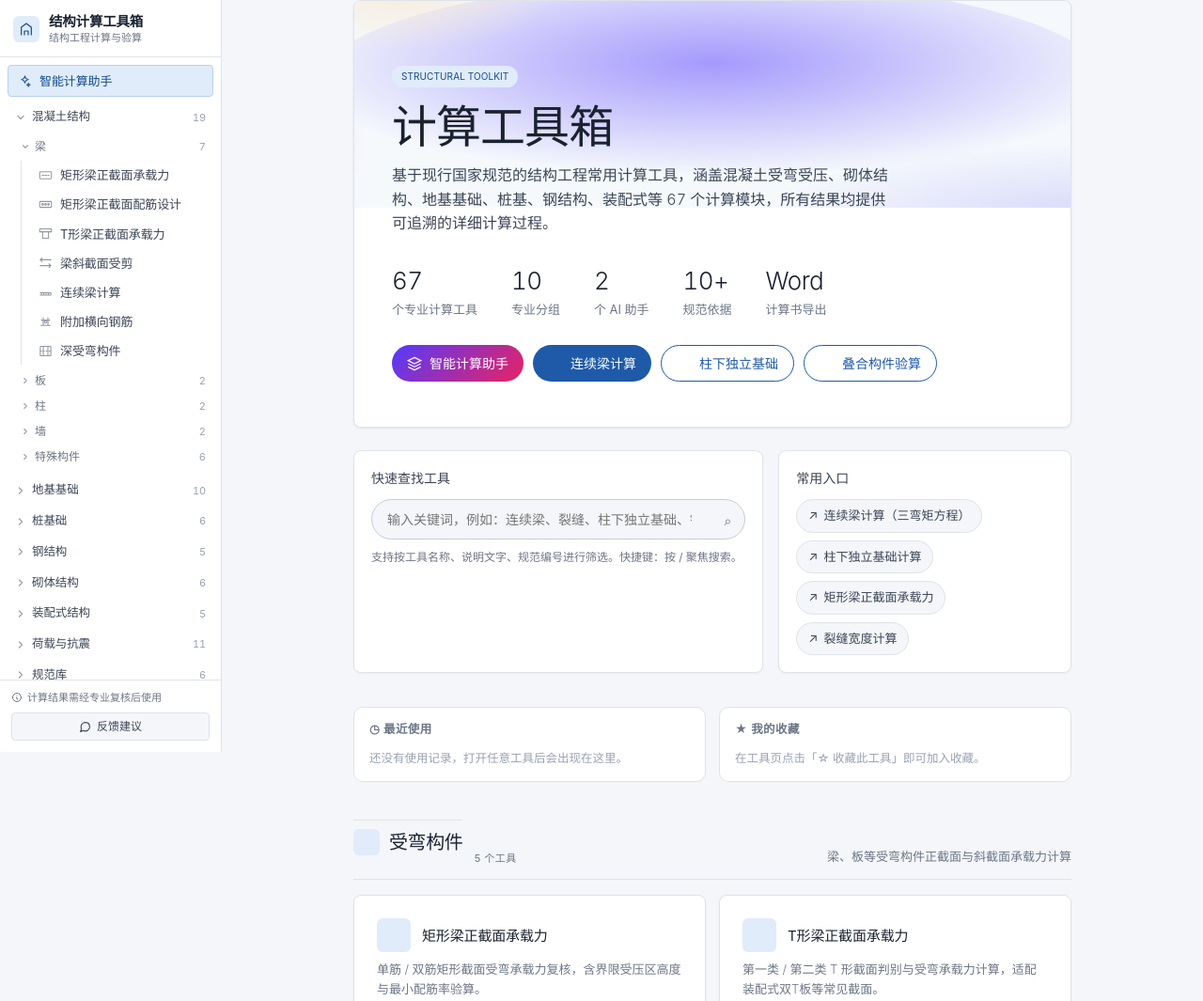
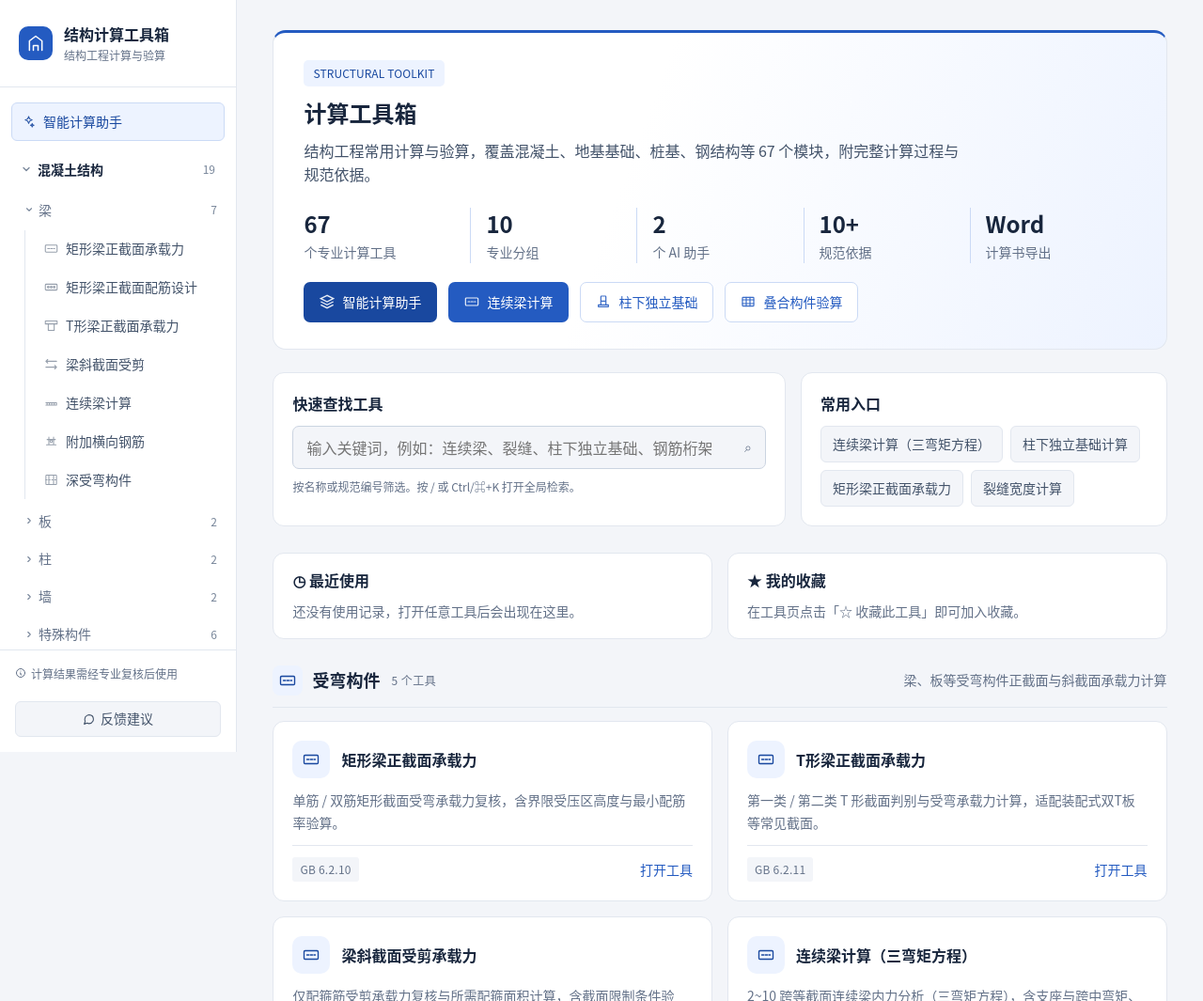
Before and after one commit to lining9898/struct-calc-toolkit, a plain HTML site: page index.html in a window 1280 px wide. Shown: the top 1065 px of the page at 94% size. Drawn offline with Linux system fonts and the light colour scheme.

Commit message:
统一结构计算工具箱布局与标题字体 (#1)
* style: unify toolkit layout and heading typography

* fix(ui): restore home search on return and align card icons

* style: load consistent layout and typography theme

* chore: preserve original home file line endings

* chore: preserve original entry file formatting

```diff
--- a/index.html
+++ b/index.html
@@ -1222,6 +1222,7 @@
 }
 
 </style>
+<link rel="stylesheet" href="src/ui/ui-refinement.css">
 </head>
 <body>
 <div class="app">
--- a/src/ui/home.js
+++ b/src/ui/home.js
@@ -19,7 +19,7 @@ function renderHome() {
     var groups = [
         {
             key: 'bending', name: '受弯构件', desc: '梁、板等受弯构件正截面与斜截面承载力计算',
-            icon: 'beam',
+            icon: 'beam-rect',
             tools: [
                 { id: 'beam-rect', t: '矩形梁正截面承载力', d: '单筋 / 双筋矩形截面受弯承载力复核，含界限受压区高度与最小配筋率验算。', code: 'GB 6.2.10' },
                 { id: 'beam-t', t: 'T形梁正截面承载力', d: '第一类 / 第二类 T 形截面判别与受弯承载力计算，适配装配式双T板等常见截面。', code: 'GB 6.2.11' },
@@ -30,7 +30,7 @@ function renderHome() {
         },
         {
             key: 'slab', name: '板与楼梯', desc: '单向板、双向板、板式楼梯等水平构件计算',
-            icon: 'slab',
+            icon: 'slab-rect',
             tools: [
                 { id: 'slab-rect', t: '单块矩形板计算', d: '四边支承矩形板，按长短边比判别单向/双向板，弹性理论查表法计算跨中与支座弯矩并配筋。', code: '弹性薄板理论 / GB 6.2.10' },
                 { id: 'stair-slab', t: '板式楼梯计算', d: '梯段斜板 + 平台板内力与配筋计算，含恒载、活载组合，梯梁简化验算提示。', code: 'GB 50009 / GB 6.2.10' }
@@ -38,14 +38,14 @@ function renderHome() {
         },
         {
             key: 'column', name: '受压构件', desc: '轴心、偏心受压柱承载力与稳定验算',
-            icon: 'column',
+            icon: 'column-axial',
             tools: [
                 { id: 'column-axial', t: '轴心受压柱承载力', d: '普通箍筋柱承载力复核与纵筋面积计算，自动按长细比取稳定系数 φ。', code: 'GB 6.2.15' }
             ]
         },
         {
             key: 'check', name: '构件验算', desc: '裂缝宽度、挠度、冲切、局部受压等专项验算',
-            icon: 'check',
+            icon: 'punching',
             tools: [
                 { id: 'crack-width', t: '裂缝宽度计算', d: '受弯构件最大裂缝宽度 w_max 计算，含有效受拉配筋率、钢筋应力、应变不均匀系数及与限值比较。', code: 'GB/T 50010-2010（2024年版） 第 7.1 章' },
                 { id: 'deflection', t: '挠度验算', d: '受弯构件短期刚度 B_s、长期刚度 B 及挠度 f 计算，与规范挠度限值比较判定。', code: 'GB/T 50010-2010（2024年版） 第 7.2 章' },
@@ -57,7 +57,7 @@ function renderHome() {
         },
         {
             key: 'precast', name: '装配式', desc: '叠合构件、外墙板与锚固件设计验算',
-            icon: 'precast',
+            icon: 'slab-rect',
             tools: [
                 { id: 'stage-check', t: '叠合构件两阶段验算', d: '叠合板 / 叠合梁施工阶段第一阶段承载力、受拉钢筋应力与叠合面受剪验算。', code: 'GB/T 50010-2010（2024年版） 附录 H' },
                 { id: 'l22zg401', t: '预应力钢管桁架叠合板', d: 'L22ZG401 预应力混凝土钢管桁架叠合板：底板选用查询、荷载等级计算、施工阶段验算。', code: 'L22ZG401 鲁2022' },
@@ -68,7 +68,7 @@ function renderHome() {
         },
         {
             key: 'foundation', name: '地基基础', desc: '独立基础、条形基础、地基承载力与沉降',
-            icon: 'footing',
+            icon: 'footing-col',
             tools: [
                 { id: 'footing-col', t: '柱下独立基础计算', d: '轴心/偏心受压独立基础：基底面积确定、地基承载力验算、冲切验算、底板双向配筋。', code: 'GB 50007-2011 / GB 6.2.10' },
                 { id: 'footing-wall', t: '墙下条形基础计算', d: '扩展式条形基础：基础宽度确定、高度验算、底板横向受力筋与纵向分布筋。', code: 'GB 50007-2011 / GB 6.2.10' },
@@ -82,7 +82,7 @@ function renderHome() {
         },
         {
             key: 'pile', name: '桩基', desc: '单桩承载力、桩承台、桩基沉降与水平力',
-            icon: 'pile',
+            icon: 'pile-cap',
             tools: [
                 { id: 'pile-cap', t: '独立桩承台计算', d: '柱下独立桩承台：各桩反力分配、柱下与角桩冲切、承台受弯配筋、斜截面受剪。', code: 'JGJ 94-2008 第 5.9 条' },
                 { id: 'pile-single', t: '单桩竖向承载力', d: '按土的物理指标经验参数法：侧阻 + 端阻计算 Ra = upΣqsikli + qpkAp。', code: 'JGJ 94-2008 第 5.3 条' },
@@ -94,7 +94,7 @@ function renderHome() {
         },
         {
             key: 'masonry', name: '砌体结构', desc: '砌体受压、局部受压、过梁、挑梁、墙梁',
-            icon: 'masonry',
+            icon: 'mas-comp',
             tools: [
                 { id: 'mas-comp', t: '砌体受压承载力与高厚比', d: '砌体墙 / 柱受压承载力 φfA 验算与高厚比 β ≤ μ1μ2[β] 验算。', code: 'GB 50003-2011 第 5.1、6.1 条' },
                 { id: 'mas-local', t: '砌体局部受压验算', d: '梁端支承处、垫块下砌体局部受压承载力验算，含局部抗压强度提高系数 γ。', code: 'GB 50003-2011 第 5.2 条' },
@@ -106,7 +106,7 @@ function renderHome() {
         },
         {
             key: 'steel', name: '钢结构', desc: '钢柱、钢梁、螺栓、焊缝、锚栓',
-            icon: 'steel',
+            icon: 'steel-beam',
             tools: [
                 { id: 'steel-column', t: '钢柱受压承载力', d: '实腹式钢柱轴心受压整体稳定验算，含长细比、稳定系数 φ、毛截面面积 A。', code: 'GB 50017-2017 第 7.2 节' },
                 { id: 'steel-beam', t: '钢梁受弯承载力', d: '工字形 / H 型钢梁抗弯强度、抗剪强度、整体稳定与局部受压验算。', code: 'GB 50017-2017 第 6 章' },
@@ -117,7 +117,7 @@ function renderHome() {
         },
         {
             key: 'misc', name: '综合计算', desc: '荷载组合、地震、水池、挡土墙、吊车等',
-            icon: 'misc',
+            icon: 'load-combo',
             tools: [
                 { id: 'load-combo', t: '荷载组合计算', d: '基本组合 / 标准组合 / 准永久组合 / 地震组合，含可变荷载组合值系数。', code: 'GB 50009-2012 / GB/T 50011-2010（2024年版）' },
                 { id: 'seismic', t: '地震作用计算', d: '底部剪力法计算水平地震作用，含等效总重力荷载、特征周期、水平影响系数 α。', code: 'GB/T 50011-2010（2024年版） 第 5 章' },
@@ -169,7 +169,7 @@ function renderHome() {
         '<div class="hero-content">' +
         '<span class="eyebrow">Structural Toolkit</span>' +
         '<h1>计算工具箱</h1>' +
-        '<p class="subtitle">基于现行国家规范的结构工程常用计算工具，涵盖混凝土受弯受压、砌体结构、地基基础、桩基、钢结构、装配式等 ' + calcToolCount + ' 个计算模块，所有结果均提供可追溯的详细计算过程。</p>' +
+        '<p class="subtitle">结构工程常用计算与验算，覆盖混凝土、地基基础、桩基、钢结构等 ' + calcToolCount + ' 个模块，附完整计算过程与规范依据。</p>' +
         '<div class="home-stats">' +
             '<div class="stat"><span class="num">' + calcToolCount + '</span><span class="lbl">个专业计算工具</span></div>' +
             '<div class="stat"><span class="num">' + groups.length + '</span><span class="lbl">专业分组</span></div>' +
@@ -178,10 +178,10 @@ function renderHome() {
             '<div class="stat"><span class="num">Word</span><span class="lbl">计算书导出</span></div>' +
         '</div>' +
         '<div class="quick-entry">' +
-            '<a href="#/calc-assistant" style="background:linear-gradient(135deg,#533afd,#ea2261);color:#fff;border:none">' + '<svg width="16" height="16" viewBox="0 0 24 24" fill="none" stroke="currentColor" stroke-width="2"><path d="M12 2L2 7l10 5 10-5-10-5z"/><path d="M2 17l10 5 10-5"/><path d="M2 12l10 5 10-5"/></svg> 智能计算助手</a>' +
-            '<a href="#/beam-cont">' + iconFor('beam', 16) + ' 连续梁计算</a>' +
-            '<a href="#/footing-col" class="secondary">' + iconFor('footing', 16) + ' 柱下独立基础</a>' +
-            '<a href="#/stage-check" class="secondary">' + iconFor('precast', 16) + ' 叠合构件验算</a>' +
+            '<a href="#/calc-assistant" class="assistant-entry">' + '<svg width="16" height="16" viewBox="0 0 24 24" fill="none" stroke="currentColor" stroke-width="2"><path d="M12 2L2 7l10 5 10-5-10-5z"/><path d="M2 17l10 5 10-5"/><path d="M2 12l10 5 10-5"/></svg> 智能计算助手</a>' +
+            '<a href="#/beam-cont">' + iconFor('beam-rect', 16) + ' 连续梁计算</a>' +
+            '<a href="#/footing-col" class="secondary">' + iconFor('footing-col', 16) + ' 柱下独立基础</a>' +
+            '<a href="#/stage-check" class="secondary">' + iconFor('slab-rect', 16) + ' 叠合构件验算</a>' +
         '</div>' +
         '</div>' +
     '</div>';
@@ -209,7 +209,7 @@ function renderHome() {
                 '<p>' + t.d + '</p>' +
                 '<div class="card-foot">' +
                     '<span class="code-tag">' + t.code + '</span>' +
-                    '<span class="go-arrow">打开 →</span>' +
+                    '<span class="go-arrow">打开工具</span>' +
                 '</div>' +
             '</a>';
         });
@@ -243,19 +243,23 @@ function renderHome() {
     closeSidebar();
     // 交互增强层：最近使用 / 我的收藏 快捷块（ui/ux.js）
     if (window.UX && window.UX.onHomeRendered) window.UX.onHomeRendered();
+    if (window.enhanceHomeUI) window.enhanceHomeUI();
 }
 
 
 /* ===== TYAI 增强：搜索、快捷入口、移动端优化 ===== */
 (function () {
+    window.enhanceHomeUI = function () {
+        enhanceHomeSearch();
+        enhanceCards();
+    };
     function ready(fn) {
         if (document.readyState !== 'loading') fn();
         else document.addEventListener('DOMContentLoaded', fn);
     }
     ready(function () {
         enhanceMobileNav();
-        enhanceHomeSearch();
-        enhanceCards();
+        window.enhanceHomeUI();
     });
     function enhanceMobileNav() {
         if (!document.querySelector('.topbar')) {
@@ -304,7 +308,7 @@ function renderHome() {
                     <input id="tyaiToolSearch" type="search" placeholder="输入关键词，例如：连续梁、裂缝、柱下独立基础、钢筋桁架楼板">
                     <span class="tyai-search-icon">⌕</span>
                 </div>
-                <div class="tyai-search-hint">支持按工具名称、说明文字、规范编号进行筛选。快捷键：按 / 聚焦搜索。</div>
+                <div class="tyai-search-hint">按名称或规范编号筛选。按 / 或 Ctrl/⌘+K 打开全局检索。</div>
             </div>
             <div class="tyai-fav-panel">
                 <div class="tyai-fav-title">常用入口</div>
@@ -340,7 +344,7 @@ function renderHome() {
             var title = card.querySelector('h3') ? card.querySelector('h3').textContent.trim() : card.textContent.trim().slice(0, 12);
             var a = document.createElement('a');
             a.href = 'javascript:void(0)';
-            a.innerHTML = '<span>↗</span>' + title;
+            a.textContent = title;
             a.addEventListener('click', function () {
                 card.scrollIntoView({ behavior: 'smooth', block: 'center' });
                 setTimeout(function () { card.click(); }, 260);
--- /dev/null
+++ b/src/ui/ui-refinement.css
@@ -0,0 +1,229 @@
+/* 结构计算工具箱：统一布局、排版与响应式；加载在原样式之后。 */
+:root {
+  --primary: #245bc1;
+  --primary-deep: #19489f;
+  --primary-press: #14397d;
+  --primary-bg-subdued: #edf3ff;
+  --primary-line: #cbdaf5;
+  --canvas-soft: #f3f5f9;
+  --canvas-muted: #eaf0f7;
+  --hairline: #e2e7ef;
+  --hairline-input: #cbd4e1;
+  --ink: #18263d;
+  --ink-secondary: #43536a;
+  --ink-mute: #637188;
+  --ink-faint: #78869a;
+  --r-sm: 6px;
+  --r-md: 8px;
+  --r-lg: 12px;
+}
+body { font-size: 1rem; line-height: 1.65; }
+button, input, select, textarea { font-family: inherit; }
+.app { display: flex; align-items: flex-start; }
+.sidebar { width: 252px; flex-basis: 252px; height: 100dvh; }
+.sidebar .sidebar-head, .sidebar .brand { padding: 24px 20px; gap: 12px; min-height: 92px; }
+.sidebar .brand-mark { width: 36px; height: 36px; border-radius: 10px; background: var(--primary); color: white; }
+.sidebar .brand-mark svg { width: 20px; height: 20px; }
+.sidebar .app-name { font-size: 1rem; font-weight: 650; line-height: 1.5; letter-spacing: 0; }
+.sidebar .app-sub { font-size: .75rem; font-weight: 400; margin-top: 3px; }
+.sidebar nav { padding: 16px 12px; }
+.nav-group { margin-bottom: 10px; }
+.group-title, .sidebar .group-label { font-size: .875rem; font-weight: 600; padding: 10px 10px; letter-spacing: 0; }
+.subgroup-title { font-size: .875rem; padding: 8px; }
+.group-count { font-size: .75rem; }
+.sidebar a.nav { min-height: 40px; padding: 9px 10px; font-size: .875rem; letter-spacing: 0; line-height: 1.5; }
+.sidebar a.nav .nav-text { white-space: normal; overflow-wrap: anywhere; }
+.sidebar a.nav.active { background: var(--primary-bg-subdued); color: var(--primary-deep); font-weight: 600; }
+.sidebar .sidebar-footer { padding: 16px; }
+.sidebar .foot-note { font-size: .75rem; font-weight: 400; }
+.sidebar .feedback-btn { min-height: 38px; font-size: .875rem; }
+.main { padding-bottom: 48px; }
+.main-inner { width: 100%; max-width: 1256px; padding: 32px clamp(24px, 3vw, 48px) 0; }
+.mesh-bg, .home-hero .hero-mesh { display: none; }
+.home-hero {
+  margin: 0 0 24px; padding: 28px 32px;
+  background: linear-gradient(110deg, #fff 40%, #edf3ff);
+  border-radius: 14px; box-shadow: none;
+  border-top: 3px solid var(--primary);
+}
+.home-hero .hero-content { padding-top: 0; }
+.home-hero .eyebrow { font-size: .75rem; font-weight: 500; margin-bottom: 10px; border-radius: 5px; }
+.home-hero h1 { font-size: clamp(1.75rem, 2.4vw, 2.25rem); font-weight: 650; line-height: 1.35; letter-spacing: 0; }
+.home-hero .subtitle { max-width: 700px; margin-top: 10px; font-size: 1rem; font-weight: 400; }
+.home-stats { gap: 0; margin-top: 22px; }
+.home-stats .stat { padding: 0 24px; border-left: 1px solid var(--primary-line); }
+.home-stats .stat:first-child { border-left: 0; padding-left: 0; }
+.home-stats .stat .num { font-size: 1.5rem; font-weight: 600; letter-spacing: 0; line-height: 1.4; }
+.home-stats .stat .lbl { font-size: .875rem; }
+.quick-entry { margin-top: 20px; gap: 12px; }
+.quick-entry a { min-height: 42px; padding: 9px 16px; border: 1px solid transparent; border-radius: 7px; font-weight: 500; }
+.quick-entry a.secondary { background: white; border-color: var(--primary-line); }
+.tyai-home-tools { margin: 0 0 28px; grid-template-columns: minmax(0, 1.4fr) minmax(0, 1fr); gap: 16px; align-items: stretch; }
+.tyai-search-panel, .tyai-fav-panel { min-width: 0; padding: 20px; box-shadow: none; }
+.tyai-search-title, .tyai-fav-title { font-size: .875rem; font-weight: 600; color: var(--ink); }
+.tyai-search-box input { min-height: 44px; border-radius: 7px; font-size: 1rem; padding: 10px 42px 10px 14px; }
+.tyai-search-hint { font-size: .75rem; }
+.tyai-fav-list a { min-height: 36px; border-radius: 6px; font-size: .875rem; }
+.tool-section { margin-bottom: 28px; }
+.tool-section-head { align-items: center; flex-direction: row; flex-wrap: wrap; gap: 12px; margin-bottom: 14px; padding-bottom: 12px; }
+/* 不让结果区 .sec-title 的边线和内边距污染首页分组标题。 */
+.tool-section-head .sec-title { margin: 0; padding: 0; border: 0; font-size: 1.125rem; font-weight: 600; letter-spacing: 0; line-height: 1.5; }
+.tool-section-head .sec-title .sec-icon { width: 32px; height: 32px; }
+.tool-section-head .sec-desc { font-size: .875rem; font-weight: 400; margin-left: auto; padding: 0; }
+.tool-section-head .sec-count { font-size: .75rem; padding: 0; }
+.section-grid { grid-template-columns: repeat(2, minmax(0, 1fr)); gap: 16px; align-items: stretch; }
+.section-card { min-width: 0; padding: 20px; gap: 12px; box-shadow: none; }
+.section-card .card-top { align-items: center; gap: 12px; }
+.section-card .card-icon { width: 40px; height: 40px; border-radius: 10px; }
+.section-card h3 { font-size: 1rem; font-weight: 600; line-height: 1.5; letter-spacing: 0; }
+.section-card p { font-size: .875rem; font-weight: 400; line-height: 1.7; overflow-wrap: anywhere; }
+.section-card .card-foot { margin-top: auto; padding-top: 12px; gap: 12px; flex-wrap: wrap; }
+.section-card .code-tag { font-size: .75rem; overflow-wrap: anywhere; }
+.section-card .go-arrow { font-size: .875rem; }
+.section-card:hover { transform: translateY(-2px); border-color: var(--primary-line); box-shadow: 0 6px 18px rgba(24, 38, 61, .07); }
+.tool-head { padding: 0 0 24px; gap: 14px; flex-wrap: wrap; }
+.tool-head > div { min-width: 0; }
+.tool-head .back { width: 40px; height: 40px; flex-shrink: 0; }
+.tool-head h2 { font-size: 1.5rem; line-height: 1.4; letter-spacing: 0; }
+.tool-head .sub { font-size: .875rem; line-height: 1.6; }
+.tool-head .btn-export { min-height: 40px; font-size: .875rem; padding: 8px 14px; margin-left: auto; }
+.tool-grid { display: grid; grid-template-columns: minmax(0, 1.45fr) minmax(280px, 1fr); gap: 20px; align-items: start; }
+.tool-grid > *, .grid2 > * { min-width: 0; }
+.side-col { order: 0; gap: 20px; }
+.panel { padding: 24px; border-radius: 12px; box-shadow: none; }
+.panel + .panel { margin-top: 20px; }
+.side-col > .panel + .panel { margin-top: 0; }
+.panel-title { font-size: 1rem; margin-bottom: 20px; padding-bottom: 12px; }
+.grid2 { grid-template-columns: repeat(2, minmax(0, 1fr)); gap: 18px 20px; }
+.form-single { max-width: none; }
+.field { gap: 7px; }
+.field label { font-size: .875rem; line-height: 1.6; }
+.field label span { font-size: .75rem; }
+.field input, .field select, .text-input { min-height: 44px; padding: 10px 12px; font-size: 1rem; border-radius: 6px; }
+.field .hint { font-size: .75rem; line-height: 1.6; }
+.btn-group { gap: 12px; margin-top: 24px; }
+.btn { min-height: 44px; flex: 0 1 auto; padding: 10px 22px; font-size: .875rem; border-radius: 7px; }
+.btn-primary { flex: 1 1 160px; }
+.btn-secondary { flex: 0 1 120px; }
+.result-item { align-items: baseline; padding: 12px 0; font-size: .875rem; }
+.result-item .label { font-weight: 400; }
+.result-item .value { min-width: 0; white-space: normal; overflow-wrap: anywhere; font-weight: 600; letter-spacing: 0; }
+.result-item .value.highlight { font-size: 1.375rem; font-weight: 650; }
+.proc-head, .process summary { font-size: .875rem; font-weight: 500; }
+.proc-body .step { font-size: .875rem; font-weight: 400; overflow-wrap: anywhere; }
+.proc-body .step b { font-weight: 600; }
+.calc-book { padding: 24px; border-radius: 12px; overflow-wrap: anywhere; }
+.calc-step { border-radius: 8px; }
+.home-footer { padding: 24px; border-radius: 12px; }
+.cream-band { background: #eef3fa !important; border-color: var(--hairline) !important; }
+.cream-band .norms span { border-color: var(--hairline) !important; }
+.home-footer .norms span { font-weight: 400; }
+.tool-mesh { display: none; }
+/* 真实工具模板使用 .grid2；仅调整顶层面板，不改变内部字段分组。 */
+#view > .grid2 { gap: 20px; align-items: stretch; }
+#view > .grid2 > .panel + .panel { margin-top: 0; }
+#view > .grid2 + .panel { margin-top: 20px; }
+.sidebar .sidebar-foot { padding: 16px; border-top: 1px solid var(--hairline); }
+.sidebar .sidebar-foot .foot-note { margin-bottom: 12px; }
+.quick-entry .assistant-entry { background: var(--primary-deep); }
+.home-stats { display: grid; grid-template-columns: repeat(5, minmax(0, 1fr)); }
+.home-stats .stat { min-width: 0; padding: 0 16px; }
+.tool-head > div { flex: 1 1 240px; }
+#view .ux-home { gap: 16px; margin: 0 0 28px; }
+#view .ux-home-card { padding: 16px 20px; border-radius: 12px; }
+#view .ux-home-title { font-size: .875rem; letter-spacing: 0; }
+#view .ux-home-empty { font-size: .875rem; color: var(--ink-mute); }
+#view .ux-chip { font-size: .875rem; border-radius: 6px; }
+#view .ux-bar { padding: 12px 16px; gap: 10px; margin-bottom: 20px; border-radius: 10px; }
+#view .ux-bar-btn, #view .ux-bar select { min-height: 38px; font-size: .875rem; }
+#view .ux-bar select { max-width: 100%; }
+:where(button, a, input, select, summary):focus-visible { outline: 3px solid #245bc166; outline-offset: 3px; }
+@media (min-width: 1500px) {
+  .section-grid { grid-template-columns: repeat(3, minmax(0, 1fr)); }
+}
+@media (max-width: 1100px) {
+  .tool-grid { grid-template-columns: minmax(0, 1fr); }
+  #view > .grid2 { grid-template-columns: minmax(0, 1fr); }
+  .tyai-home-tools { grid-template-columns: minmax(0, 1fr); }
+}
+@media (max-width: 900px) {
+  .app { display: block; }
+  .main-inner { padding: 24px; }
+  .sidebar { width: min(288px, 88vw); height: 100dvh; transform: translateX(-105%); }
+  .sidebar.open, body.sidebar-open .sidebar { transform: translateX(0); }
+  .topbar { height: 60px; justify-content: flex-start; gap: 12px; background: var(--canvas); font-weight: 600; }
+  .topbar .burger, .topbar .menu-btn { width: 40px; height: 40px; }
+  .mask { display: block; opacity: 0; pointer-events: none; }
+  .mask.show, body.sidebar-open .mask { display: block; opacity: 1; pointer-events: auto; }
+  .home-hero { margin-top: 0; padding: 24px; }
+  .home-hero h1 { font-size: 1.875rem; }
+  .tool-section-head { flex-direction: row; align-items: center; }
+  .tool-section-head .sec-desc { display: block; margin-left: auto; }
+  .grid2 { grid-template-columns: repeat(2, minmax(0, 1fr)); }
+}
+@media (max-width: 600px) {
+  .main-inner { padding: 20px 16px 0; }
+  .home-hero { padding: 22px 20px; }
+  .home-hero h1 { font-size: 1.75rem; }
+  .home-hero .subtitle { font-size: 1rem; }
+  .home-stats { display: grid; grid-template-columns: repeat(3, minmax(0, 1fr)); row-gap: 16px; }
+  .home-stats .stat { min-width: 0; padding: 0 10px; }
+  .home-stats .stat .num { font-size: 1.25rem; }
+  .home-stats .stat .lbl { font-size: .75rem; }
+  .home-stats .stat:nth-child(4) { border-left: 0; padding-left: 0; }
+  #view .ux-home { grid-template-columns: minmax(0, 1fr); }
+  .tool-head > div { flex-basis: calc(100% - 50px); }
+  .quick-entry { gap: 8px; }
+  .quick-entry a { width: auto; flex: 1 1 130px; justify-content: center; }
+  .section-grid, .grid2 { grid-template-columns: minmax(0, 1fr); }
+  .tool-section-head .sec-desc { display: none; }
+  .tool-section-head .sec-count { margin-left: auto; }
+  .section-card, .panel, .tyai-search-panel, .tyai-fav-panel, .calc-book { padding: 20px; }
+  .tool-head { gap: 10px; padding-bottom: 20px; }
+  .tool-head h2 { font-size: 1.25rem; }
+  .tool-head .btn-export { margin-left: 0; }
+  .btn { width: auto; }
+}
+@media (prefers-reduced-motion: reduce) {
+  *, *::before, *::after { transition: none !important; animation: none !important; }
+}
+@media print {
+  .sidebar, .topbar, .mask { display: none !important; }
+  .app { display: block; }
+  .main-inner { max-width: none; padding: 0; }
+  .tool-grid { display: block; }
+  .panel { box-shadow: none; break-inside: avoid; }
+}
+
+/* 标题统一使用同一字族、600 字重和正常字距，按内容层级定字号。 */
+:root {
+  --font-sans: 'PingFang SC', 'Microsoft YaHei', 'Noto Sans CJK SC', 'Segoe UI', system-ui, sans-serif;
+  --heading-page: 1.5rem;
+  --heading-section: 1.125rem;
+  --heading-card: 1rem;
+  --heading-weight: 600;
+  --heading-leading: 1.5;
+}
+#view :is(h1, h2, h3, h4, h5, h6),
+#view :is(.panel-title, .sec-title, .tyai-search-title, .tyai-fav-title, .ux-home-title, .ai-chat-title, .ai-param-title),
+.sidebar :is(.app-name, .group-title, .group-label) {
+  font-family: var(--font-sans);
+  font-weight: var(--heading-weight);
+  font-style: normal;
+  line-height: var(--heading-leading);
+  letter-spacing: normal;
+  color: var(--ink);
+}
+#view .home-hero h1, #view .tool-head h2 { font-size: var(--heading-page); }
+#view .tool-section-head .sec-title,
+#view .calc-book h3 { font-size: var(--heading-section); }
+#view .section-card h3,
+#view :is(.panel-title, .tyai-search-title, .tyai-fav-title, .ux-home-title, .ai-chat-title, .ai-param-title),
+#view .home-footer h4,
+#view .calc-book h4,
+.sidebar .app-name { font-size: var(--heading-card); }
+#view .calc-book h3 { margin: 0 0 16px; }
+#view .sec-title:not(.tool-section-head .sec-title) { font-size: .875rem; }
+@media (max-width: 600px) {
+  :root { --heading-page: 1.25rem; }
+}
```
